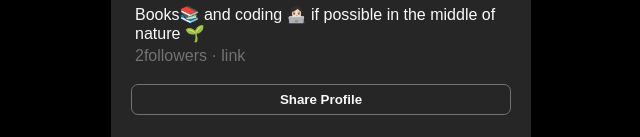
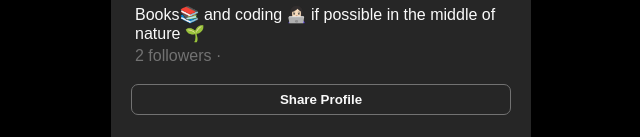
Before and after one commit to InesParis/react-threads, a React (Create React App) app: page / in a window 1280 px wide. Shown: the part 150-287 px from the top of the page, without its empty margins (319-959 px from the left). Built offline with nearby package versions, Linux system fonts and the light colour scheme; data requests are answered from the project's data file.

Commit message:
working on problem with db.json file
fixing backend problem

```diff
--- a/src/App.js
+++ b/src/App.js
@@ -2,27 +2,17 @@ import { useState, useEffect } from "react";
 import Nav from "./components/Nav";
 import Header from "./components/Header";
 import Feed from "./components/Feed";
-import PopUp from "./components/PopUp";
+import userData from "./db.json";
+
 const App = () => {
   const [user, setUser] = useState(null);
 
   const userId = "cf0fd3bd-8f70-4a13-b056-0b63b0e99c5a";
 
-  const getUser = async () => {
-    try {
-      const response = await fetch(
-        `http://localhost:3000/users?user_uuid=${userId}`
-      );
-      const data = await response.json();
-      setUser(data[0]);
-    } catch (error) {
-      console.error(error);
-    }
-  };
   useEffect(() => {
-    getUser();
-  }, []);
-  console.log(user);
+    const foundUser = userData.users.find((user) => user.user_uuid === userId);
+    setUser(foundUser);
+  });
 
   return (
     <>
--- a/src/components/Header.js
+++ b/src/components/Header.js
@@ -15,10 +15,7 @@ const Header = ({ user }) => {
       </div>
       <p>{user.bio}</p>
       <div className="sub-info-container">
-        <p className="sub-text">
-          {user.followers.length}
-          followers · <a href="">link</a>
-        </p>
+        <p className="sub-text">{user.followers.length} followers ·</p>
       </div>
 
       <button
```
Also changed, not shown: src/db.json (renamed from db.json).
